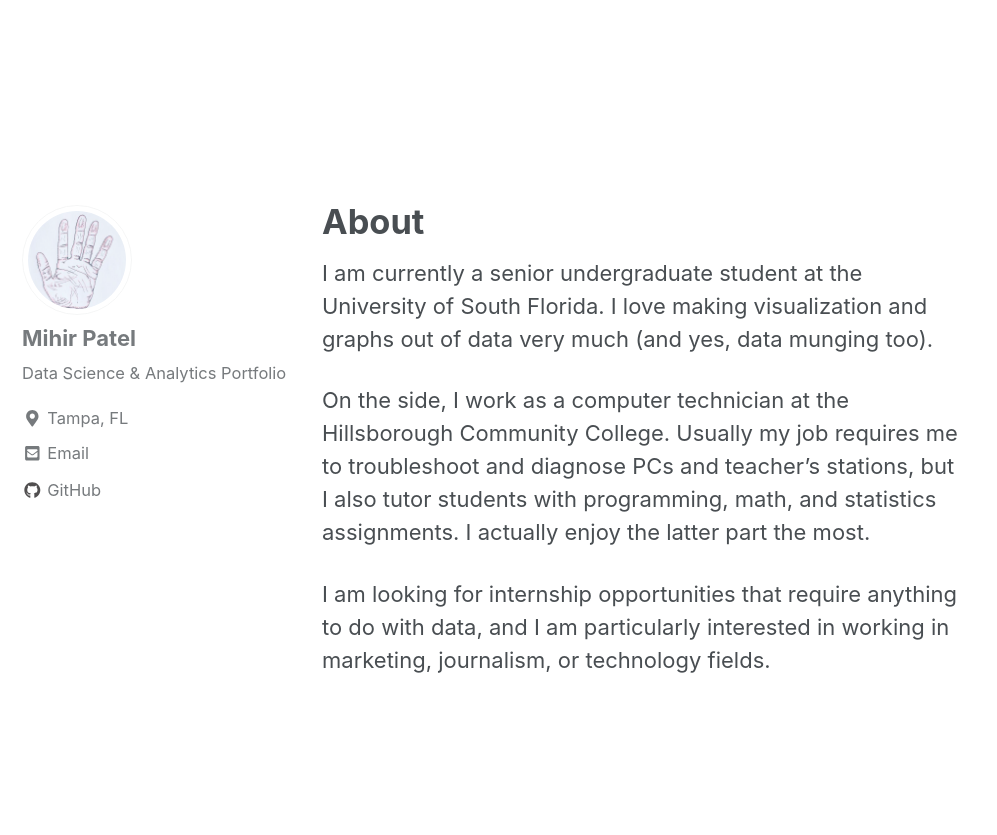
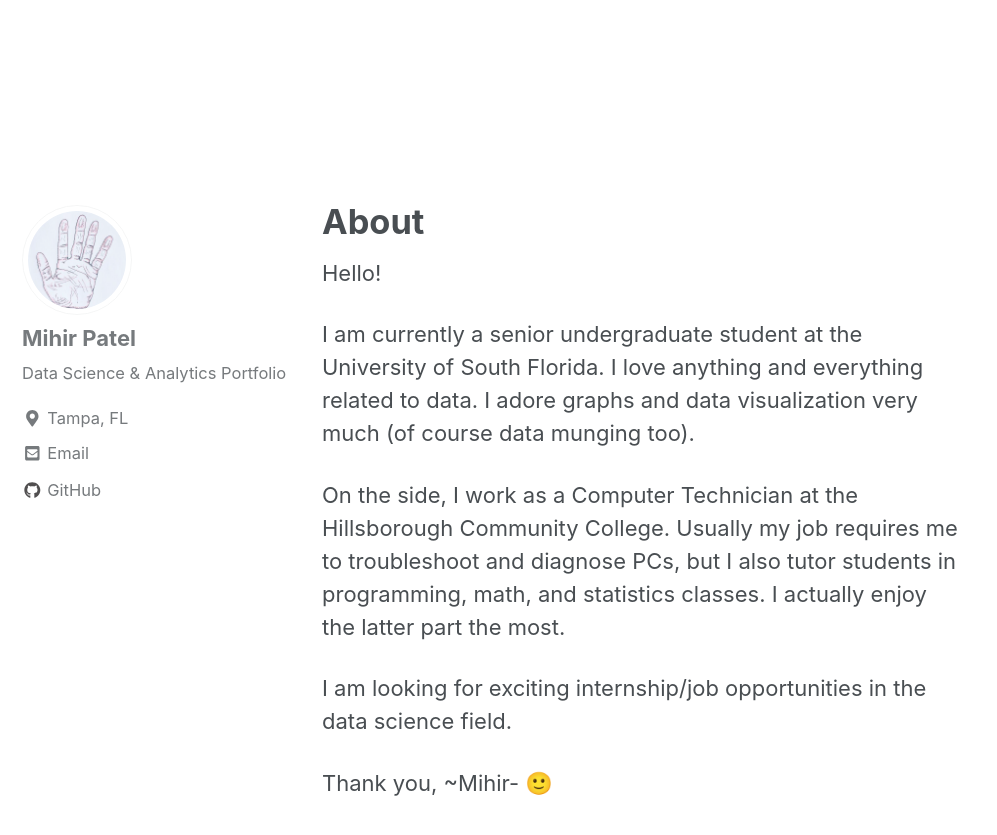
Before and after one commit to mihirp161/mihirp161.github.io, a Jekyll site: the page built from _pages/about.md, in a window 1280 px wide and 900 px high, scrolled down 659 px. Shown: the top 835 px of the window, without its empty margins (0-997 px from the left). Built offline with Jekyll 4.4.1, drawn with Linux system fonts in a browser that asks for light colours; nearby versions of some CDN libraries.

Commit message:
Update about.md

```diff
--- a/_pages/about.md
+++ b/_pages/about.md
@@ -5,8 +5,13 @@ header:
   image: "/images/dna.png"
 ---
 
-I am currently a senior undergraduate student at the University of South Florida. I love making visualization and graphs out of data very much (and yes, data munging too).
+Hello!
 
-On the side, I work as a computer technician at the Hillsborough Community College. Usually my job requires me to troubleshoot and diagnose PCs and teacher's stations, but I also tutor students with programming, math, and statistics assignments. I actually enjoy the latter part the most.
+I am currently a senior undergraduate student at the University of South Florida. I love anything and everything related to data. I adore graphs and data visualization very much (of course data munging too).
 
-I am looking for internship opportunities that require anything to do with data, and I am particularly interested in working in marketing, journalism, or technology fields.
+On the side, I work as a Computer Technician at the Hillsborough Community College. Usually my job requires me to troubleshoot and diagnose PCs, but I also tutor students in programming, math, and statistics classes. I actually enjoy the latter part the most.
+
+I am looking for exciting internship/job opportunities in the data science field.
+
+Thank you,
+~Mihir- 🙂
```
